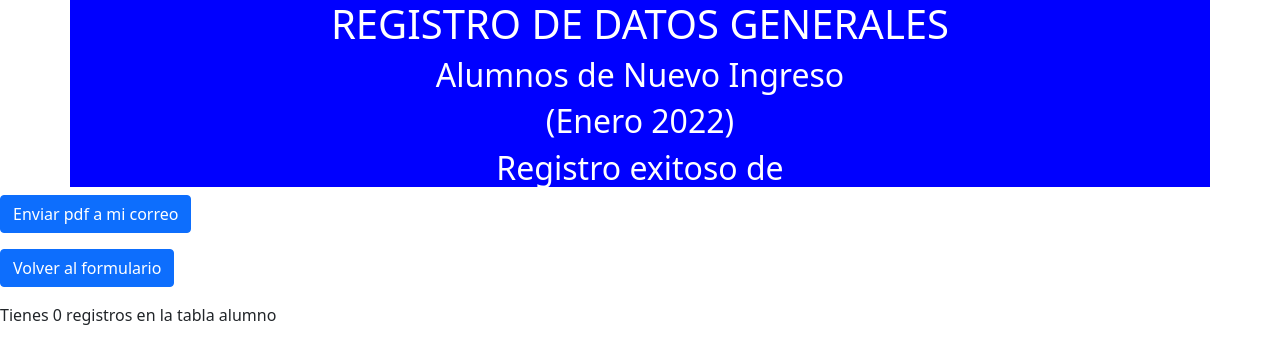
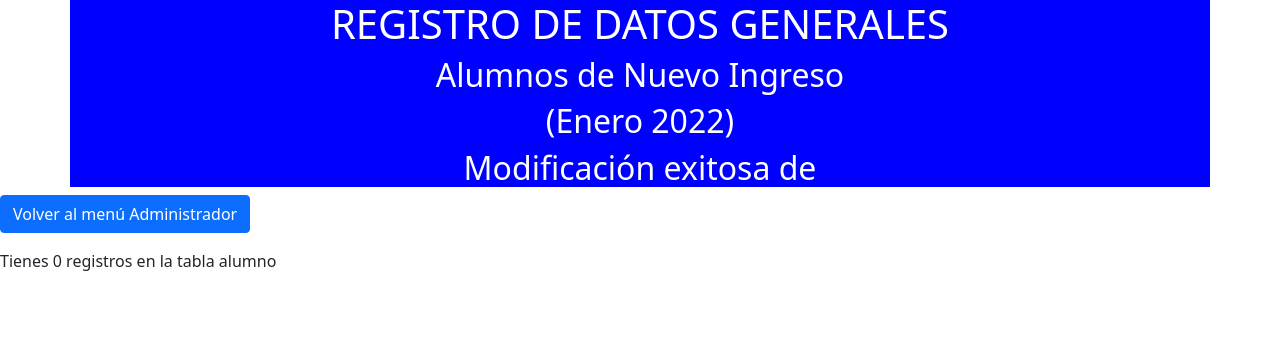
Before and after one commit to danielpim3ntel/proyectoWeb, a PHP site: page /php/recibeFormularioAdmin.php?boleta=1 in a window 1280 px wide. Shown: the top 364 px of the page. Run offline with PHP 8.4, Linux system fonts and the light colour scheme; data that the repository does not hold is empty.

Commit message:
Update recibeFormularioAdmin.php

```diff
--- a/php/recibeFormularioAdmin.php
+++ b/php/recibeFormularioAdmin.php
@@ -81,20 +81,20 @@
                 <h1>REGISTRO DE DATOS GENERALES</h1>
                 <h2>Alumnos de Nuevo Ingreso</h2>
                 <h2>(Enero 2022)</h2>
-                <h2>Registro exitoso de <?php echo $nombre." ".$apePaterno." ".$apeMaterno ?> </h2>
+                <h2>Modificación exitosa de <?php echo $nombre." ".$apePaterno." ".$apeMaterno ?> </h2>
             </div>
         </div>
 
-        <div class="mb-3">
+        <!--div class="mb-3">
             <form action="correo.php" method="post">
                 <input type="hidden" name="boleta" value="<?php echo $boleta; ?>">
                 <input class="btn btn-primary position-center" type="submit" value="Enviar pdf a mi correo" name="confirmar" >
             </form>
-        </div>
+        </div-->
 
 
         <div class="mb-3">
-                <input class="btn btn-primary position-center" type="submit" value="Volver al formulario" onclick="location.href = '../index.html';">
+                <input class="btn btn-primary position-center" type="submit" value="Volver al menú Administrador" onclick="location.href = '../administrador.php';">
         </div>
 
     </body>
@@ -137,12 +137,12 @@
                 <h1>REGISTRO DE DATOS GENERALES</h1>
                 <h2>Alumnos de Nuevo Ingreso</h2>
                 <h2>(Enero 2022)</h2>
-                <h2>ERROR EN EL REGISTRO</h2>
+                <h2>ERROR AL EDITAR</h2>
             </div>
         </div>
 
         <div class="mb-3">
-            <input class="btn btn-primary position-center" type="submit" value="Volver al formulario" onclick="location.href = '../index.html';">
+            <input class="btn btn-primary position-center" type="submit" value="Volver al menu Administrador" onclick="location.href = '../administrador.php';">
         </div>
 
     </body>
```
